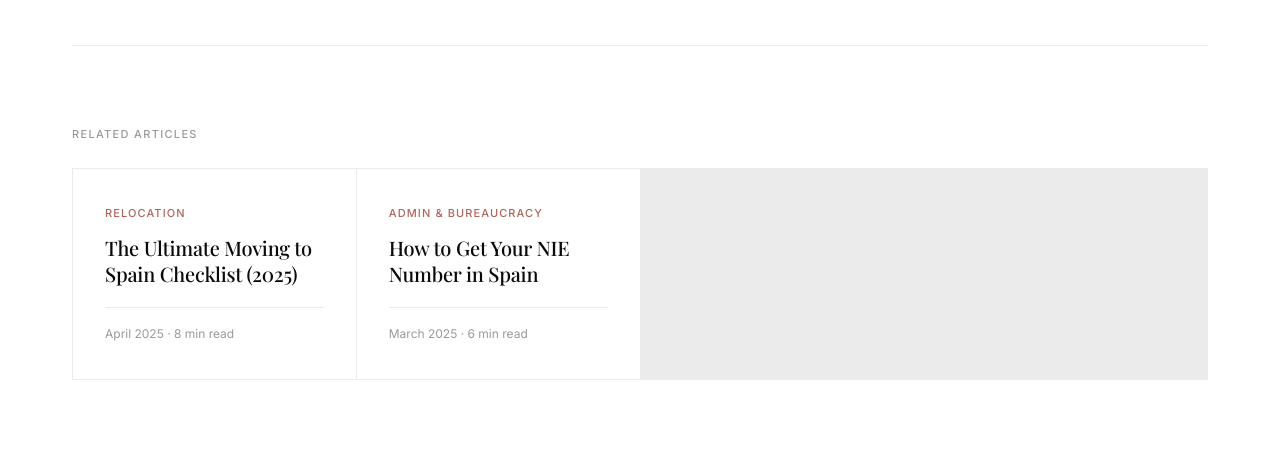
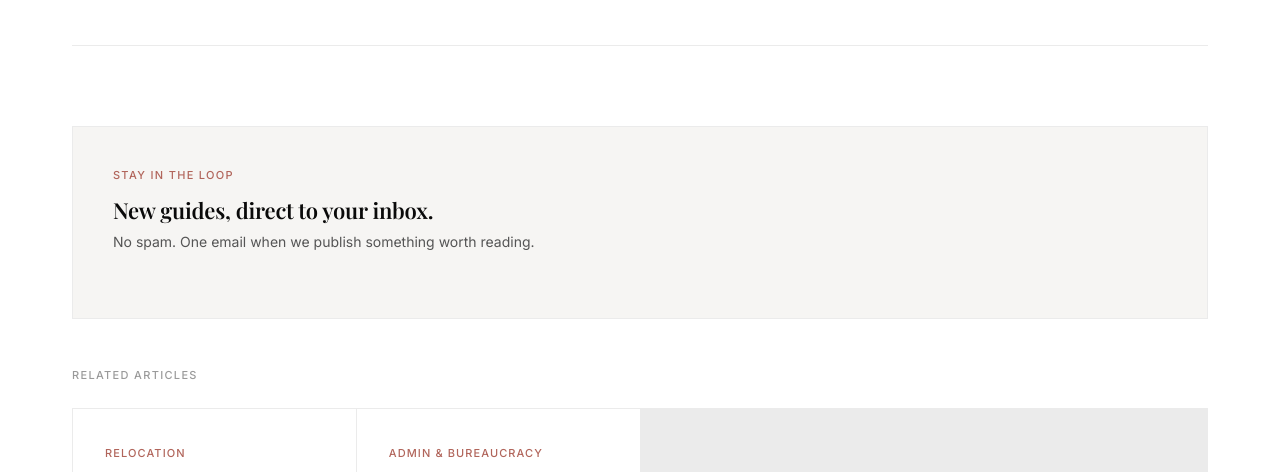
Before and after one commit to alisazinko/xtraspain, a plain HTML site: page blog/best-cities-expats-spain.html in a window 1280 px wide. Shown: the part 4781-5253 px from the top of the page. Drawn offline with nearby package versions, Linux system fonts and the light colour scheme.

Commit message:
Add MailerLite embedded form to blog and all blog posts

```diff
--- a/blog/best-cities-expats-spain.html
+++ b/blog/best-cities-expats-spain.html
@@ -338,6 +338,14 @@
       <a href="../services.html#qa" class="btn btn--primary">Book a Session →</a>
     </div>
 
+    <!-- NEWSLETTER -->
+    <div style="background:var(--gray-100); border:1px solid var(--gray-200); padding:40px; margin-bottom:48px;">
+      <div class="label label--terra" style="margin-bottom:12px;">Stay in the loop</div>
+      <h3 style="font-size:22px; letter-spacing:-0.01em; margin-bottom:8px;">New guides, direct to your inbox.</h3>
+      <p style="font-size:14px; color:var(--gray-600); margin-bottom:24px;">No spam. One email when we publish something worth reading.</p>
+      <div class="ml-embedded" data-form="qVvq66"></div>
+    </div>
+
     <div style="margin-bottom:96px;">
       <div class="label" style="color:var(--gray-400); margin-bottom:24px;">Related articles</div>
       <div class="blog-grid" style="grid-template-columns:repeat(auto-fill,minmax(280px,1fr));">
```
Also changed, not shown: blog.html (+2 -2 lines), blog/how-to-get-nie-spain.html (+8 -0 lines), blog/moving-to-spain-checklist.html (+8 -0 lines).
